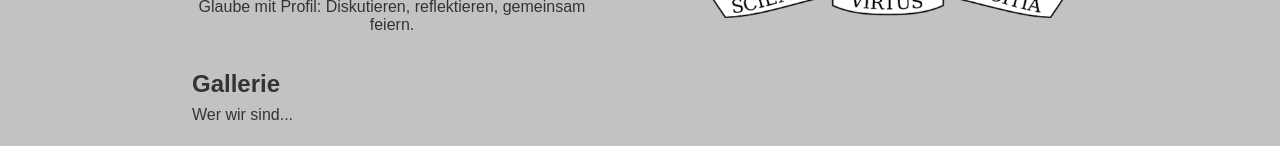
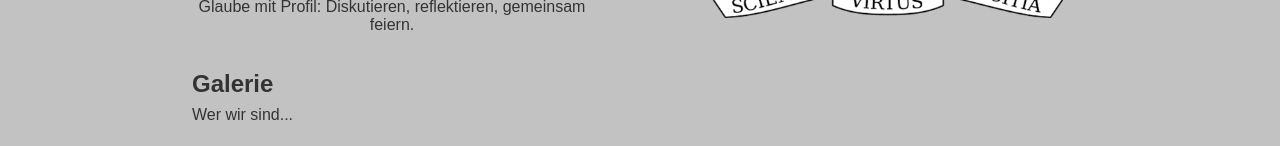
Before and after one commit to thomasklausriedel/palatiaWebsite, a React (Vite) app in the folder frontend/: page / in a window 1280 px wide. Shown: the part 745-891 px from the top of the page. Built offline with nearby package versions, Linux system fonts and the light colour scheme; a web font is replaced by a local one.

Commit message:
Korrektur Rechtschreibung

```diff
--- a/frontend/src/pages/HomePage.tsx
+++ b/frontend/src/pages/HomePage.tsx
@@ -53,7 +53,7 @@ export const HomePage = () => {
 
             <Gallery
                 images={homepageImages}
-                title="Gallerie"
+                title="Galerie"
                 description="Wer wir sind..."
             />
         </div>
```
